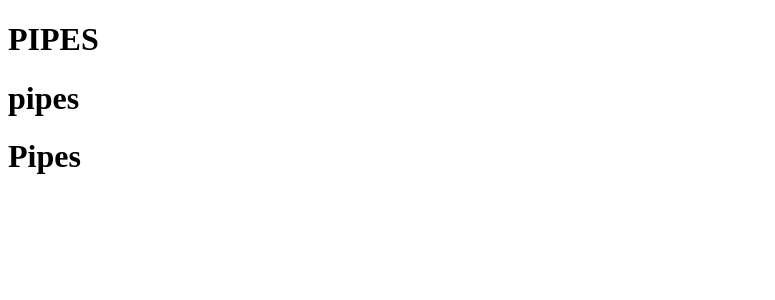
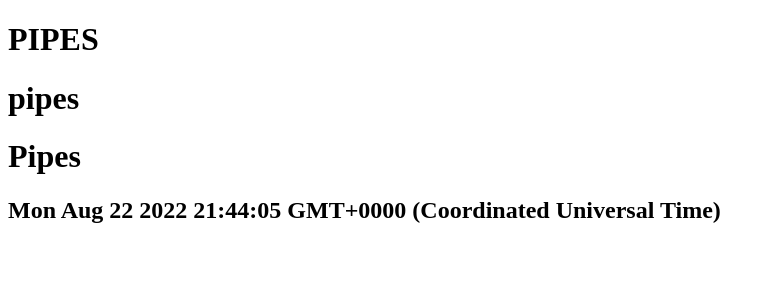
Before and after one commit to Adrion10/Angular_lesons, an Angular app in the folder angular-lessons/Pipes/: page / in a window 1280 px wide. Shown: the top 300 px of the page, without its empty margins (0-775 px from the left). Built offline with nearby package versions, Linux system fonts and the light colour scheme.

Commit message:
today= Date()

```diff
--- a/angular-lessons/Pipes/src/app/app.component.html
+++ b/angular-lessons/Pipes/src/app/app.component.html
@@ -1,3 +1,4 @@
 <h1>{{ title | uppercase }}</h1>
 <h1>{{ title | lowercase }}</h1>
 <h1>{{ title }}</h1>
+<h2>{{ today }}</h2>
--- a/angular-lessons/Pipes/src/app/app.component.ts
+++ b/angular-lessons/Pipes/src/app/app.component.ts
@@ -3,8 +3,9 @@ import { Component } from '@angular/core';
 @Component({
   selector: 'app-root',
   templateUrl: './app.component.html',
-  styleUrls: ['./app.component.css']
+  styleUrls: ['./app.component.css'],
 })
 export class AppComponent {
   title = 'Pipes';
+  today = Date();
 }
```
